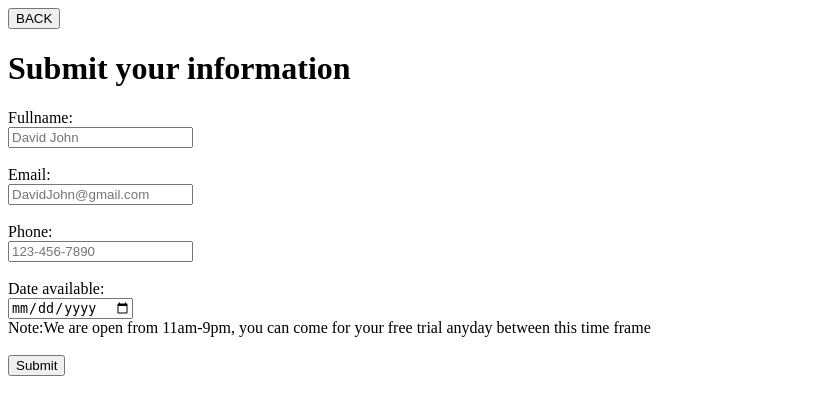
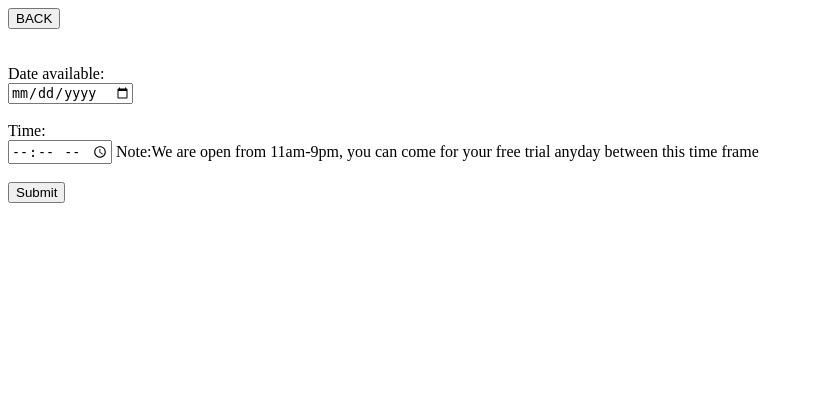
Before and after one commit to ZaramNelo/First_website, a Django app: page /Junction_academy/free_trial in a window 1280 px wide. Shown: the top 415 px of the page, without its empty margins (0-813 px from the left). Run offline with Django 5.2, Linux system fonts and the light colour scheme.

Commit message:
modified more

```diff
--- a/myproject/Junction_academy/admin.py
+++ b/myproject/Junction_academy/admin.py
@@ -1,5 +1,6 @@
 from django.contrib import admin
-from .models import Account_owners
+from .models import Account_owners,Free_trials_list
 
 # Register your models here.
 admin.site.register(Account_owners)
+admin.site.register(Free_trials_list)
--- a/myproject/Junction_academy/models.py
+++ b/myproject/Junction_academy/models.py
@@ -6,3 +6,9 @@ class Account_owners(models.Model):
     Email = models.CharField(max_length=64, unique=True)
     Number = models.IntegerField()
     password = models.CharField()
+
+class Free_trials_list(models.Model):
+    Fullname = models.CharField(max_length=64)
+    Email = models.CharField(max_length=64, unique=True)
+    Date = models.DateField()
+    Time = models.TimeField()
--- a/myproject/Junction_academy/templates/form_freetrial.html
+++ b/myproject/Junction_academy/templates/form_freetrial.html
@@ -4,31 +4,18 @@
     <title>Submit Data</title>
 </head>
 <body>
-    <a href="{% url 'Homepage' %}" target="back to homepage">
+    <a href="{% url 'Homepage' %}">
     <button type="button"> BACK </button>
     </a>
-    <h1>Submit your information</h1>
-    <form action="/form_freetrial" method="POST">
-        <label for="name">Fullname:</label><br>
-        <input type="text" id="name" name="name"  required placeholder="David John"><br><br>
-
-        <label for="email">Email:</label><br>
-        <input type="email" id="email" name="email" required placeholder="DavidJohn@gmail.com"><br><br>
-
-        <label for="number">Phone:</label><br>
-        <input type="tel" id="number" name="number" required placeholder="123-456-7890"><br><br>
-
+    <br><br><br>
+     <form action="{% url 'free_trial' %}", method="POST">
+        {% csrf_token %}
         <label for="date">Date available:</label><br>
-        <input type="date" id="date" name="date" required min="{{today}}" ><br>
-
+        <input type="date" id="date" name="date" required min="{{today}}" ><br><br>
+        <label for="time">Time:</label><br>
+        <input type="time" id="time" name="time" required >
         <label >Note:We are open from 11am-9pm, you can come for your free trial anyday between this time frame </label>
-        <br>
-        <br>
-
-
-
-
-
+        <br><br>
         <input type="submit" value="Submit">
     </form>
 
--- a/myproject/Junction_academy/templates/form_sign_up.html
+++ b/myproject/Junction_academy/templates/form_sign_up.html
@@ -10,6 +10,7 @@
     <a href="{% url 'Homepage' %}" target="back to homepage">
         <button type="button"> BACK </button><br><br>
     </a>
+    <label style="color: green; font-size: 20px ;">When you sign up , you get a free trial!</label><br><br>
     <label for="name">Fullname:</label><br>
     <input type="text" id="name" name="name" value="{{ name }}" required placeholder="David John"><br><br>
 
--- a/myproject/Junction_academy/templates/homepage.html
+++ b/myproject/Junction_academy/templates/homepage.html
@@ -27,7 +27,7 @@
         quisquam necessitatibus nostrum officiis ex ipsum, nesciunt
         impedit! Sit.
     </p>
-    <a href="{% url 'free_trial' %}">
+    <a href="{% url 'sign_up' %}">
     <button>Get a free trial!</button>
     </a>
     <br><br>
--- a/myproject/Junction_academy/urls.py
+++ b/myproject/Junction_academy/urls.py
@@ -6,5 +6,6 @@ urlpatterns = [
     path("sign_up", views.sign_up, name="sign_up"),
     path("Log_in",views.Log_in, name="Log_in"),
     path("free_trial",views.free_trial, name="free_trial"),
-    path("profile",views.profile, name="profile")
+    path("profile",views.profile, name="profile"),
+    path("Logout",views.Logout, name="Logout")
 ]
--- a/myproject/Junction_academy/views.py
+++ b/myproject/Junction_academy/views.py
@@ -1,10 +1,13 @@
 from django.shortcuts import render,redirect
 from django.contrib.auth.hashers import make_password,check_password
 from django.http import HttpResponse
-from .models import Account_owners
+from .models import Account_owners,Free_trials_list
+from datetime import date
 
 # Create your views here.
 def Homepage(request):
+    if request.session.get("user_id"):
+        return redirect("profile")
     return render(request, "homepage.html")
 
 def sign_up(request):
@@ -56,11 +59,34 @@ def Log_in(request):
     return render(request, "form_login.html")
 
 def free_trial(request):
-    return render(request, "form_freetrial.html")
+    if request.method == "POST":
+        user_id = request.session.get("user_id")
+        user = Account_owners.objects.get(id=user_id)
+        name = user.Fullname
+        email = user.Email
+        date_2 = request.POST.get("date")
+        time = request.POST.get("time")
+        Free_trials_list.objects.create(
+            Fullname = name,
+            Email = email,
+            Date = date_2,
+            Time = time
+        )
+        return redirect('profile')
+    today = date.today().isoformat()
+    return render(request, "form_freetrial.html",{
+        "today":today
+    })
 
 def profile(request):
+    if not request.session.get("user_id"):
+       return redirect("Homepage")
     user_id = request.session["user_id"]
     user = Account_owners.objects.get(id=user_id)
     return render(request, "profile.html",{
         "user":user
     })
+
+def Logout(request):
+    request.session.flush()
+    return redirect('Homepage')
--- a/myproject/myproject/settings.py
+++ b/myproject/myproject/settings.py
@@ -122,3 +122,6 @@ STATIC_URL = 'static/'
 # https://docs.djangoproject.com/en/5.2/ref/settings/#default-auto-field
 
 DEFAULT_AUTO_FIELD = 'django.db.models.BigAutoField'
+
+SESSION_COOKIE_AGE = 3600
+SESSION_EXPIRE_AT_BROWSER_CLOSE = True
```
Also changed, not shown: myproject/Junction_academy/templates/profile.html (+10 -2 lines), myproject/Junction_academy/migrations/0002_free_trials_list_alter_account_owners_email_and_more.py (added), myproject/db.sqlite3.
